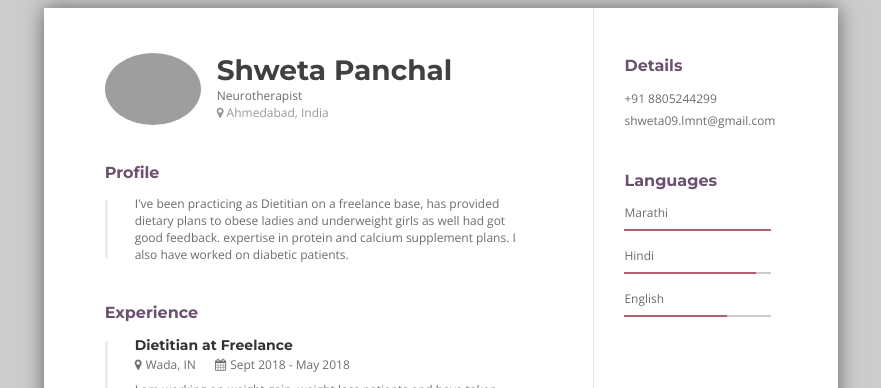
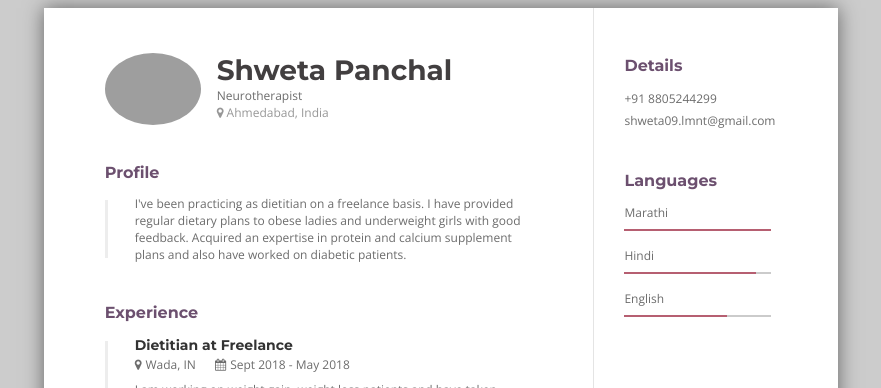
Before and after one commit to grvpanchal/grvpanchal.github.io, a Jekyll site: the page built from shweta-resume.html, in a window 1280 px wide, cut to the strip 0-388 px from the top of the page. Shown: the whole strip, without its empty margins (199-1080 px from the left). Built offline with Jekyll 4.4.1, drawn with Linux system fonts in a browser that asks for light colours; grey boxes are pictures that could not be loaded.

Commit message:
Update shweta-resume.html

```diff
--- a/shweta-resume.html
+++ b/shweta-resume.html
@@ -22,10 +22,10 @@ layout: resume
                     <section>
                         <h2>Profile</h2>
                         <div class="content">
-                            <p>I've been practicing as Dietitian on a freelance base, has provided
-                               dietary plans to obese ladies and underweight girls as well had got
-                                good feedback. expertise in protein and calcium supplement plans.
-                                I also have worked on diabetic patients.</p>
+                            <p>I've been practicing as dietitian on a freelance basis. I have provided
+                               regular dietary plans to obese ladies and underweight girls with
+                                good feedback. Acquired an expertise in protein and calcium supplement plans and
+                                also have worked on diabetic patients.</p>
                         </div>
 
                     </section>
```
